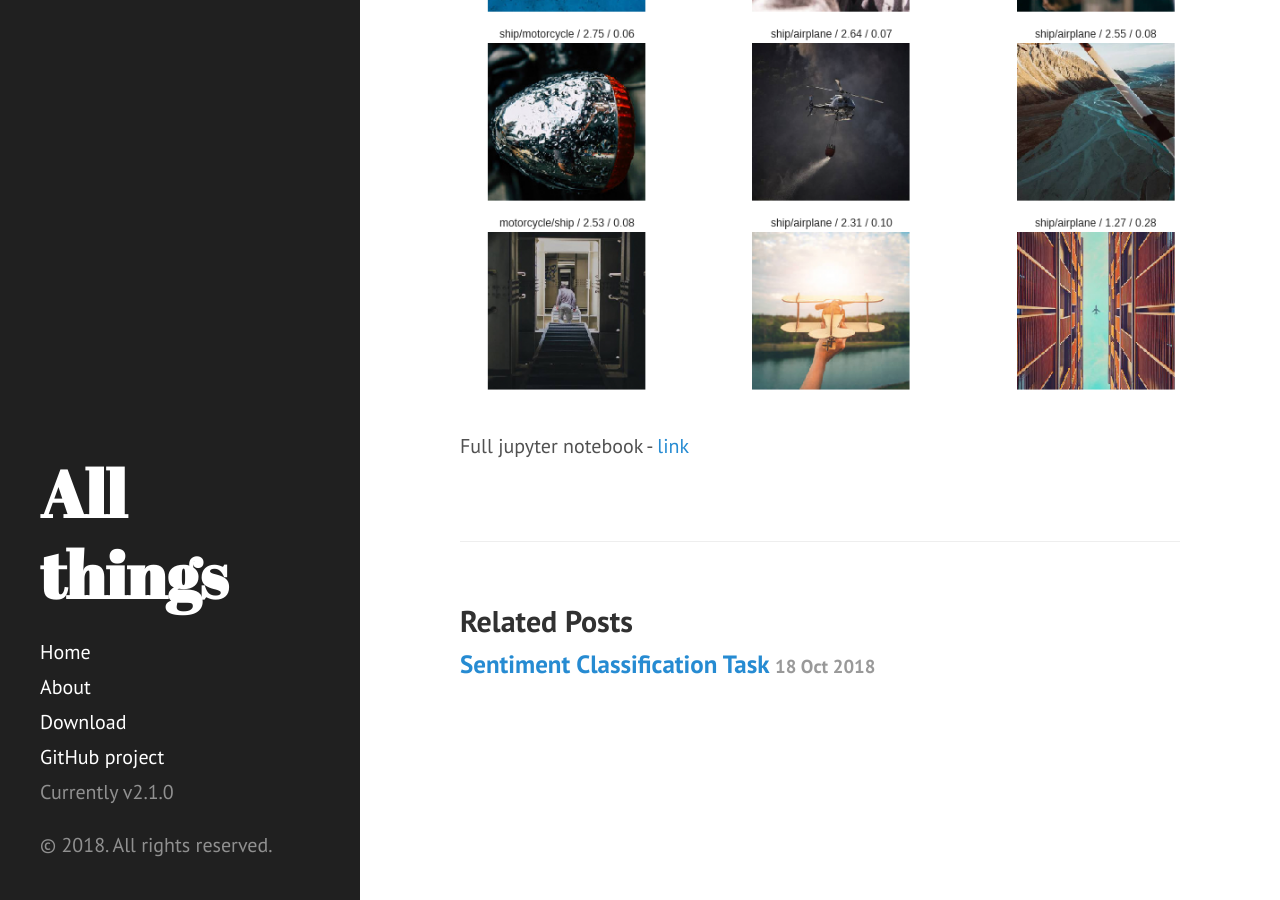
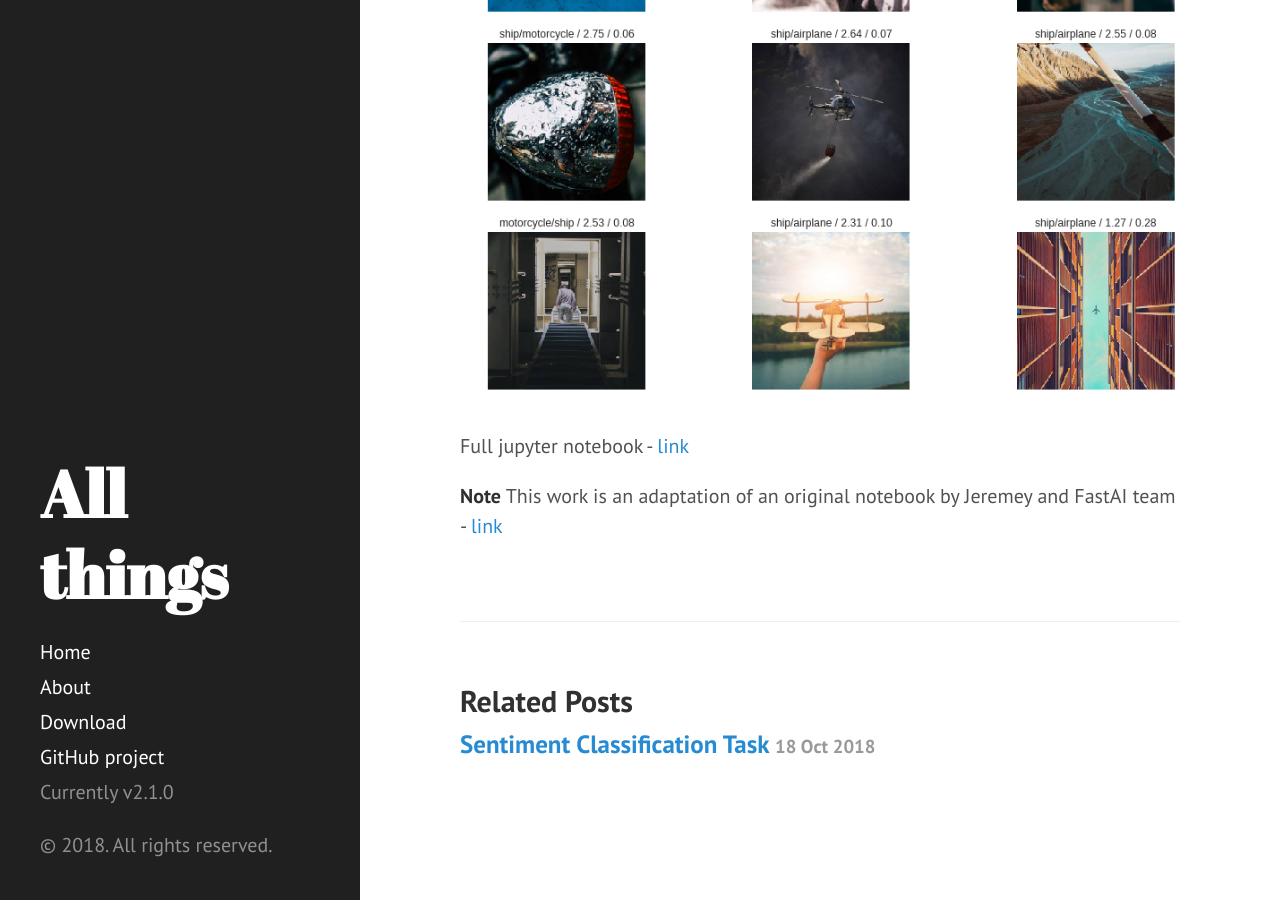
Before and after one commit to dzlab/dzlab.github.io, a Jekyll site: the page built from _posts/2018-11-01-EyeEm_Dataset.md, in a window 1280 px wide and 900 px high, scrolled down 3663 px. Built offline with Jekyll 4.4.1, drawn with Linux system fonts in a browser that asks for light colours; nearby versions of some CDN libraries; comment, search, counter and statistics services are not loaded.

Commit message:
thanks jeremey

```diff
--- a/_posts/2018-11-01-EyeEm_Dataset.md
+++ b/_posts/2018-11-01-EyeEm_Dataset.md
@@ -110,4 +110,7 @@ interp.plot_confusion_matrix()
 ![EyeEm top losses]({{ "/assets/eyeem_top_losses.png" | absolute_url }})
 
 Full jupyter notebook - [link](https://github.com/dzlab/deepprojects/blob/master/classification/EyeEm_Image_Dataset_Download.ipynb)
+
+**Note** This work is an adaptation of an original notebook by Jeremey and FastAI team - [link](https://github.com/fastai/course-v3/blob/e38ee7a2682ce6f730501ce55e9af7f98e0d6162/nbs/dl1/lesson2-download.ipynb)
+
 {% include disqus.html %}
```
